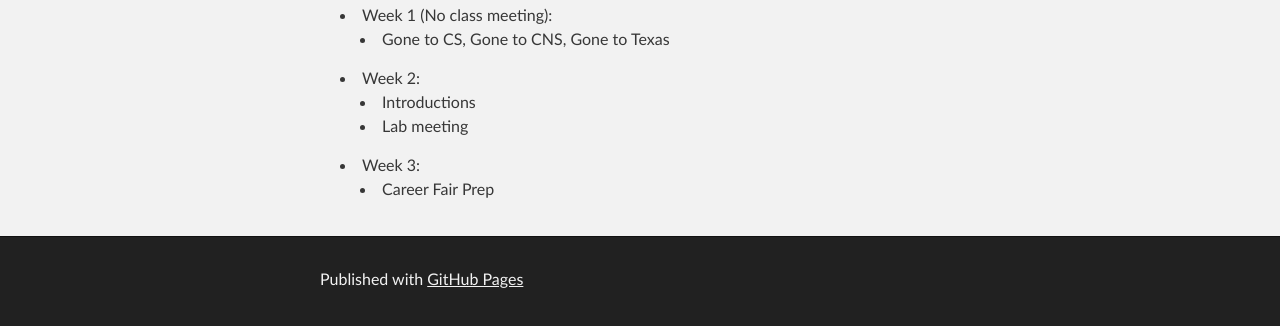
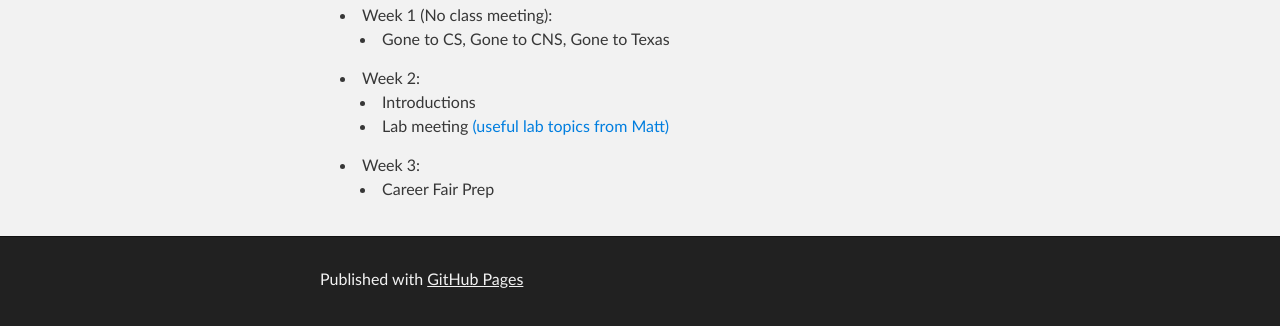
Before and after one commit to RoseTX/rosetx.github.io, a plain HTML site: page pod.html in a window 1280 px wide. Shown: the part 528-854 px from the top of the page. Drawn offline with Linux system fonts and the light colour scheme.

Commit message:
Update pod.html

```diff
--- a/pod.html
+++ b/pod.html
@@ -55,7 +55,7 @@
 
 <ul>
 <li>Introductions</li>
-<li>Lab meeting</li>
+<li>Lab meeting <a href="https://docs.google.com/a/utexas.edu/document/d/1sgBhcgLTqmgTcpwvfVmfjIFxIzSl5s79QOai1kzuFgc/edit#heading=h.8oaczp5hv9bf">(useful lab topics from Matt)</a></li>
 </ul>
 </li>
 <li>Week 3:
```
